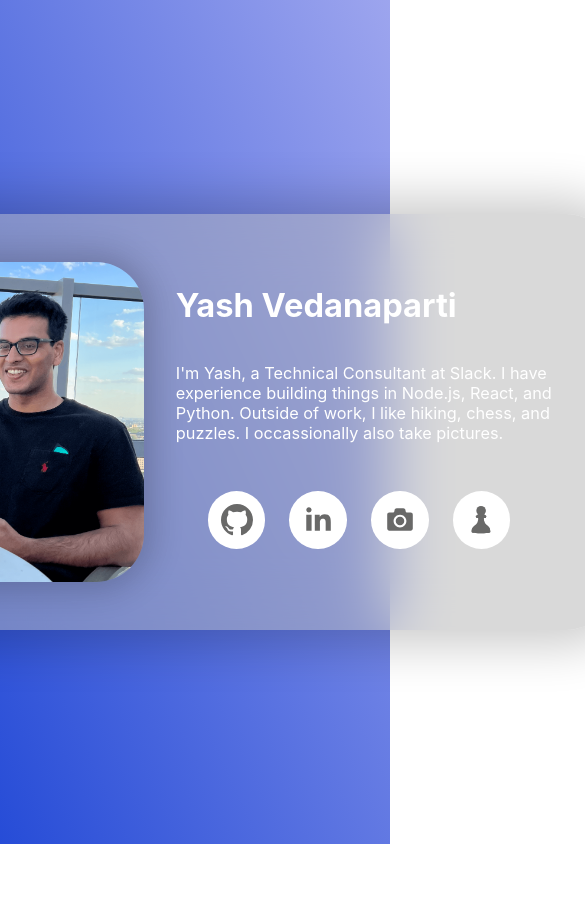
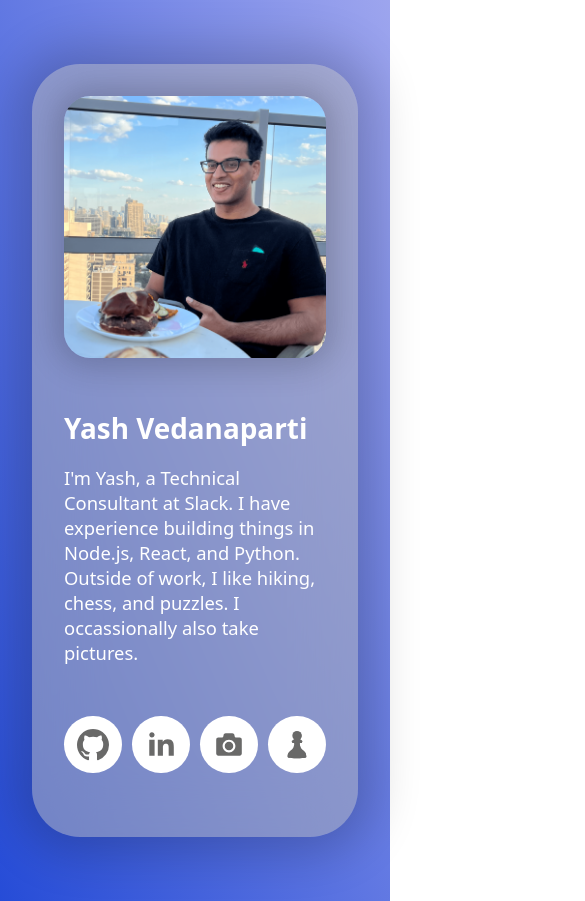
Before and after one commit to yashv19/personal-website-react, a React (Create React App) app: page / in a window 390 px wide. Shown: the top 901 px of the page, 585 px wide, since content can reach past the window. Before the commit the page ends 844 px from the top, so only its background shows below. Built offline with nearby package versions, Linux system fonts and the light colour scheme.

Commit message:
responsive for mobile

```diff
--- a/public/index.html
+++ b/public/index.html
@@ -10,34 +10,10 @@
       content="Web site created using create-react-app"
     />
     <link rel="apple-touch-icon" href="%PUBLIC_URL%/logo192.png" />
-    <!--
-      manifest.json provides metadata used when your web app is installed on a
-      user's mobile device or desktop. See https://developers.google.com/web/fundamentals/web-app-manifest/
-    -->
     <link rel="manifest" href="%PUBLIC_URL%/manifest.json" />
-    <!--
-      Notice the use of %PUBLIC_URL% in the tags above.
-      It will be replaced with the URL of the `public` folder during the build.
-      Only files inside the `public` folder can be referenced from the HTML.
-
-      Unlike "/favicon.ico" or "favicon.ico", "%PUBLIC_URL%/favicon.ico" will
-      work correctly both with client-side routing and a non-root public URL.
-      Learn how to configure a non-root public URL by running `npm run build`.
-    -->
-    <title>React App</title>
+    <title>Yash Vedanaparti</title>
   </head>
   <body>
-    <noscript>You need to enable JavaScript to run this app.</noscript>
     <div id="root"></div>
-    <!--
-      This HTML file is a template.
-      If you open it directly in the browser, you will see an empty page.
-
-      You can add webfonts, meta tags, or analytics to this file.
-      The build step will place the bundled scripts into the <body> tag.
-
-      To begin the development, run `npm start` or `yarn start`.
-      To create a production bundle, use `npm run build` or `yarn build`.
-    -->
   </body>
 </html>
--- a/src/App.css
+++ b/src/App.css
@@ -1,20 +1,48 @@
 .page-wrapper {
-
-	color:rgb(255, 255, 255);
 	max-width: 100vw;
 	width: 100%;
+	min-height: 100vh;
 	display: flex;
-	flex-direction: row;
 	justify-content: center;
 	align-items: center;
-	min-height: 100vh;
 	background-image: linear-gradient(to top right, #264cd7, #9da5ee);
 
 }
 
 .portrait {
+  max-width: 100%;
 	width: 20rem;
 	height: auto;
-	border-radius: 3rem;
+	border-radius: 10%;
 	box-shadow: 0 0 2rem 0.5rem rgba(0, 0, 0, 0.2);
 }
+
+/* ----- Media queries -----------*/
+@media only screen and (min-width: 868px) {
+	.contactCard {
+		flex-direction: row;
+    width: 60rem;
+	}
+
+  .contactCardInfo {
+    width: 60%;
+    padding: 2rem;
+    display: flex;
+    flex-direction: column;
+    justify-content: center;
+  }
+}
+
+@media only screen and (max-width: 867px) {
+	.contactCard {
+    width: 90%;
+		flex-direction: column;
+	}
+
+  .contactCardInfo {
+    padding: 1rem;
+    display: flex;
+    flex-direction: column;
+    justify-items: left;
+  }
+}
--- a/src/App.js
+++ b/src/App.js
@@ -5,25 +5,25 @@ import LinksContainer from './components/LinksContainer/LinksContainer';
 
 function App() {
   return (
-    <div className="App">
     <div className="page-wrapper">
-        <Card>
+      <Card className="contactCard">
         <div className='flex justify-center align-center p1'>
-            <img class="portrait img-fluid" src={profile_photo}
+          <img class="portrait" src={profile_photo}
             alt="Yash staring at a burger"></img>
         </div>
-          <div className="flex column justify-center p1">
-            <h1>Yash Vedanaparti</h1>
+        <div className="contactCardInfo">
+          <div>
+            <h1 className='bold'>Yash Vedanaparti</h1>
             <p>
               I'm Yash, a Technical Consultant at Slack.
               I have experience building things in Node.js, React, and Python.
               Outside of work, I like hiking, chess, and puzzles. I occassionally also take
               pictures.
             </p>
+          </div>
           <LinksContainer />
         </div>
       </Card>
-      </div>
     </div>
   );
 }
--- a/src/components/Card/Card.jsx
+++ b/src/components/Card/Card.jsx
@@ -1,7 +1,7 @@
 import classes from './Card.module.css'
 
 const Card = props => {
-    return <div className={classes.card}>
+    return <div className={`${classes.card} ${props.className}`}>
         {props.children}
     </div>
 }
--- a/src/components/Card/Card.module.css
+++ b/src/components/Card/Card.module.css
@@ -1,17 +1,28 @@
+
 
 .card {
     display: flex;
-    flex-direction: row;
     align-items: center;
     justify-content: space-around;
     border-style: transparent;
     border-radius: 3rem;
-    width: 60rem;
     height: auto;
-    margin: 8rem 4rem;
-    padding: 2rem;
+    padding: 1rem;
     background-color: rgb(179, 179, 179, 0.5);
     backdrop-filter: blur(2rem);
     box-shadow: 0 0 3rem 1rem rgba(0, 0, 0, 0.2);
 
 }
+
+
+@media only screen and (min-width: 868px) {
+    .card {
+        margin: 8rem 4rem;
+    }
+}
+
+@media only screen and (max-width: 867px) {
+    .card {
+        margin: 4rem 2rem;
+    }
+}
--- a/src/components/LinksContainer/LinksContainer.jsx
+++ b/src/components/LinksContainer/LinksContainer.jsx
@@ -40,6 +40,7 @@ const LinkButton = props => {
         <a
             class={`${classes.linkButton} ${props.className}`}
             target="_blank"
+            rel="noreferrer"
             href={props.href}
         >
             <img
@@ -53,7 +54,7 @@ const LinkButton = props => {
 
 const LinksContainer = props => {
     return (
-        <div className={`flex row justify-center p2 ${classes.linksContainer}`}>
+        <div className={`flex row justify-center py2 ${classes.linksContainer}`}>
             {linklist.map(link => {
                 return <LinkButton
                             key={link.id}
--- a/src/components/LinksContainer/LinksContainer.module.css
+++ b/src/components/LinksContainer/LinksContainer.module.css
@@ -2,7 +2,7 @@
 	background-color: rgb(230, 230, 230);
 	border-radius: 50%;
 	padding: 0.8rem;
-	margin-right: 1.5rem;
+	width: auto;
 }
 
 .linkButton .fluidImage {
@@ -39,12 +39,27 @@
 /* ----- Media queries -----------*/
 @media only screen and (min-width: 868px) {
 	.linksContainer {
+		display: flex;
+		flex-direction: row;
 		justify-content: left;
+		align-items: center;
+	}
+
+	.linkButton {
+		margin-right: 1.5rem;
 	}
 }
 
 @media only screen and (max-width: 867px) {
 	.linksContainer {
-		justify-content: space-around;
+		display: flex;
+		flex-direction: row;
+		justify-content: center;
 	}
+
+	.linkButton {
+		margin-left: 2%;
+		margin-right: 2%;
+	}
+
 }
--- a/src/index.css
+++ b/src/index.css
@@ -1,16 +1,21 @@
 body {
   margin: 0;
-  font-family: -apple-system, BlinkMacSystemFont, 'Segoe UI', 'Roboto', 'Oxygen',
-    'Ubuntu', 'Cantarell', 'Fira Sans', 'Droid Sans', 'Helvetica Neue',
-    sans-serif;
-  font-size: 102%;
+  color: #fff;
+  font-family: system-ui, -apple-system, BlinkMacSystemFont, 'Segoe UI',
+        Roboto, Oxygen, Ubuntu, Cantarell, 'Open Sans', 'Helvetica Neue', sans-serif;
+  font-weight: 450;
+  font-size: 115%;
   -webkit-font-smoothing: antialiased;
   -moz-osx-font-smoothing: grayscale;
+  vertical-align: baseline;
 }
 
-code {
-  font-family: source-code-pro, Menlo, Monaco, Consolas, 'Courier New',
-    monospace;
+.bold {
+  font-weight: bolder;
+}
+
+h1 {
+  font-size: calc(1.375rem + 1.5vw);
 }
 
 /* -------------- Flex box config --------------- */
@@ -25,6 +30,12 @@ code {
 }
 .justify-center {
   justify-content: center;
+}
+.justify-around {
+  justify-content: space-around;
+}
+.justify-between {
+  justify-content: space-between;
 }
 .align-center {
   align-items: center;
```
Lines whose indentation alone changed are shown as unchanged.
